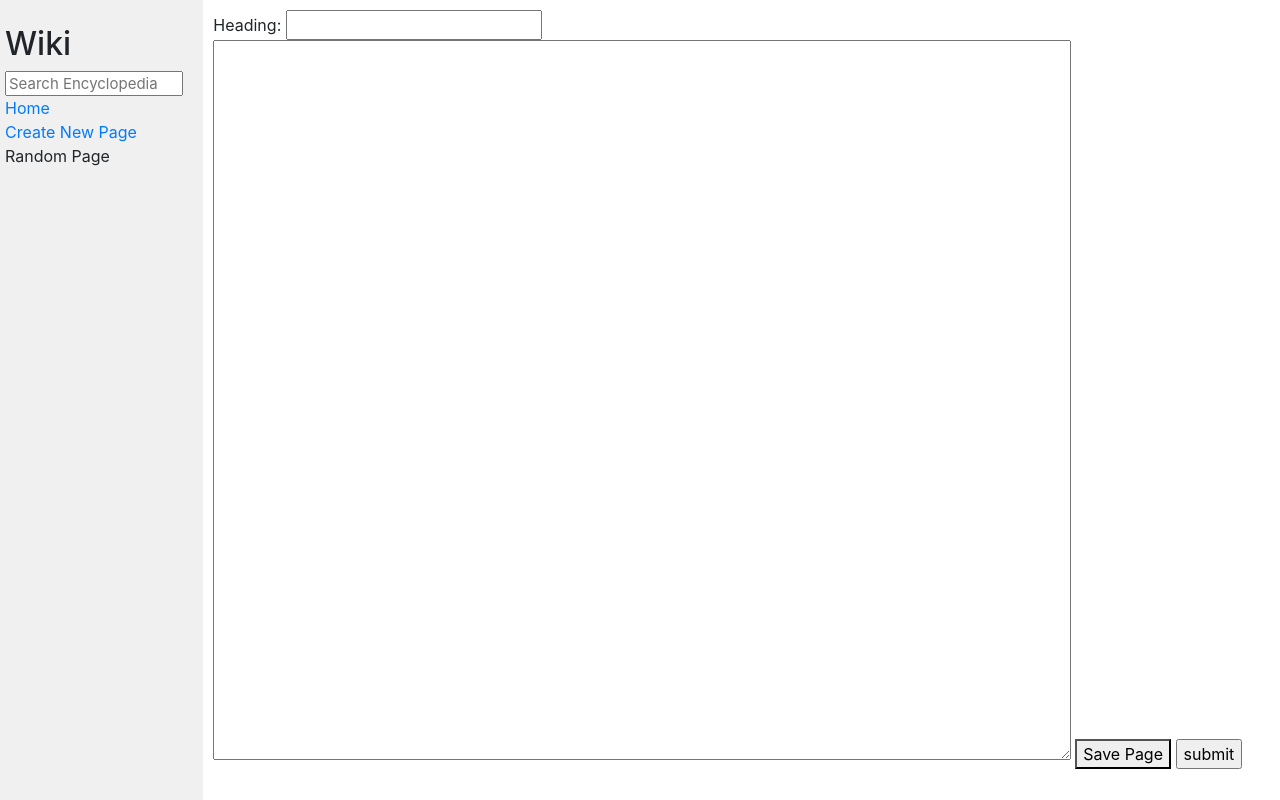
After one commit to Teeb40/Wikipedia_Copy, a Django app: page /entry in a window 1280 px wide. The commit adds this page. Run offline with Django 3.2, Linux system fonts and the light colour scheme; some libraries are stand-ins or nearby versions.

Commit message:
Changed routes made all things searchable, made a way for you to make new entry. Also made a way for an entry to be stored made a way to check if entry already existed.

```diff
--- /dev/null
+++ b/wiki/encyclopedia/templates/encyclopedia/entry.html
@@ -0,0 +1,29 @@
+{% extends "encyclopedia/layout.html" %}
+
+
+{% block title %}New entry{% endblock %}
+
+{% block body %}
+    <form action="{% url 'entry' %}" method="post">
+
+    Heading: <input type="text" name="heading">
+    <textarea placeholder="MarkDown Content Here" name="wiki">
+    {% if page %}
+
+    {{page}}
+
+    {% else %}
+
+
+
+
+
+
+    {% endif %}
+
+    </textarea>
+    <button name="save" value="saved">Save Page</button>
+    <input type="submit" name="submit" id="sendPaperButton" value="submit"/>
+    {% csrf_token %}
+    </form>
+{% endblock %}
--- a/wiki/encyclopedia/templates/encyclopedia/index.html
+++ b/wiki/encyclopedia/templates/encyclopedia/index.html
@@ -9,7 +9,7 @@
 
     <ul>
         {% for entry in entries %}
-            <li>{{ entry }}</li>
+            <li><a href="{% url 'title' entry %}">{{ entry }}</a></li>
         {% endfor %}
     </ul>
 
--- a/wiki/encyclopedia/templates/encyclopedia/layout.html
+++ b/wiki/encyclopedia/templates/encyclopedia/layout.html
@@ -12,14 +12,15 @@
         <div class="row">
             <div class="sidebar col-lg-2 col-md-3">
                 <h2>Wiki</h2>
-                <form>
+                <form action="{% url 'index' %}" method="post">
+                    {% csrf_token %}
                     <input class="search" type="text" name="q" placeholder="Search Encyclopedia">
                 </form>
                 <div>
                     <a href="{% url 'index' %}">Home</a>
                 </div>
                 <div>
-                    Create New Page
+                   <a href="{% url 'entry' %}">Create New Page</a>
                 </div>
                 <div>
                     Random Page
--- a/wiki/encyclopedia/urls.py
+++ b/wiki/encyclopedia/urls.py
@@ -3,5 +3,8 @@ from django.urls import path
 from . import views
 
 urlpatterns = [
-    path("", views.index, name="index")
+    path("", views.index, name="index"),
+    path("entry", views.entry, name="entry"),
+    path("<str:title>",views.title_,name="title")
+
 ]
--- a/wiki/encyclopedia/views.py
+++ b/wiki/encyclopedia/views.py
@@ -1,9 +1,51 @@
-from django.shortcuts import render
-
+from django.shortcuts import render,HttpResponse,HttpResponseRedirect
+from django.urls import reverse
 from . import util
+from django import forms
 
 
 def index(request):
+    if request.method == "POST":
+        search = request.POST['q']
+        search = str(search).strip()
+        if util.get_entry(search) != None:
+            return HttpResponse(util.get_entry(search))
+        else:
+            results = set()
+            for i in util.list_entries():
+                if str(search).upper() in str(i).upper():
+                    results.add(i)
+
+            return render(request, "encyclopedia/results.html",
+                          {"results":results,"search":search})
+
+
     return render(request, "encyclopedia/index.html", {
         "entries": util.list_entries()
     })
+
+
+def title_(request,title):
+    if util.get_entry(title) == None:
+        return render(request, "encyclopedia/NotFound.html", {"name":title})
+    else:
+        return HttpResponse(util.get_entry(title))
+
+def entry(request):
+    if request.method == "POST":
+        page = request.POST['wiki']
+        page = str(page).strip()
+        heading = request.POST['heading']
+        heading = str(heading).strip()
+        for k in util.list_entries():
+            if heading.upper() == k.upper():
+                return HttpResponse("Error Entry Title Already Exists")
+            else:
+                if 'submit' in request.POST:
+                    return HttpResponse("WHOOOO")
+        else:
+            # request.session['page'] = page
+            return render(request, "encyclopedia/entry.html", {
+                "page": page,"heading":heading
+            })
+    return render(request, "encyclopedia/entry.html")
```
Also changed, not shown: wiki/encyclopedia/templates/encyclopedia/NotFound.html (added, +8 -0 lines), wiki/encyclopedia/templates/encyclopedia/results.html (added, +10 -0 lines), wiki/db.sqlite3 (added).
